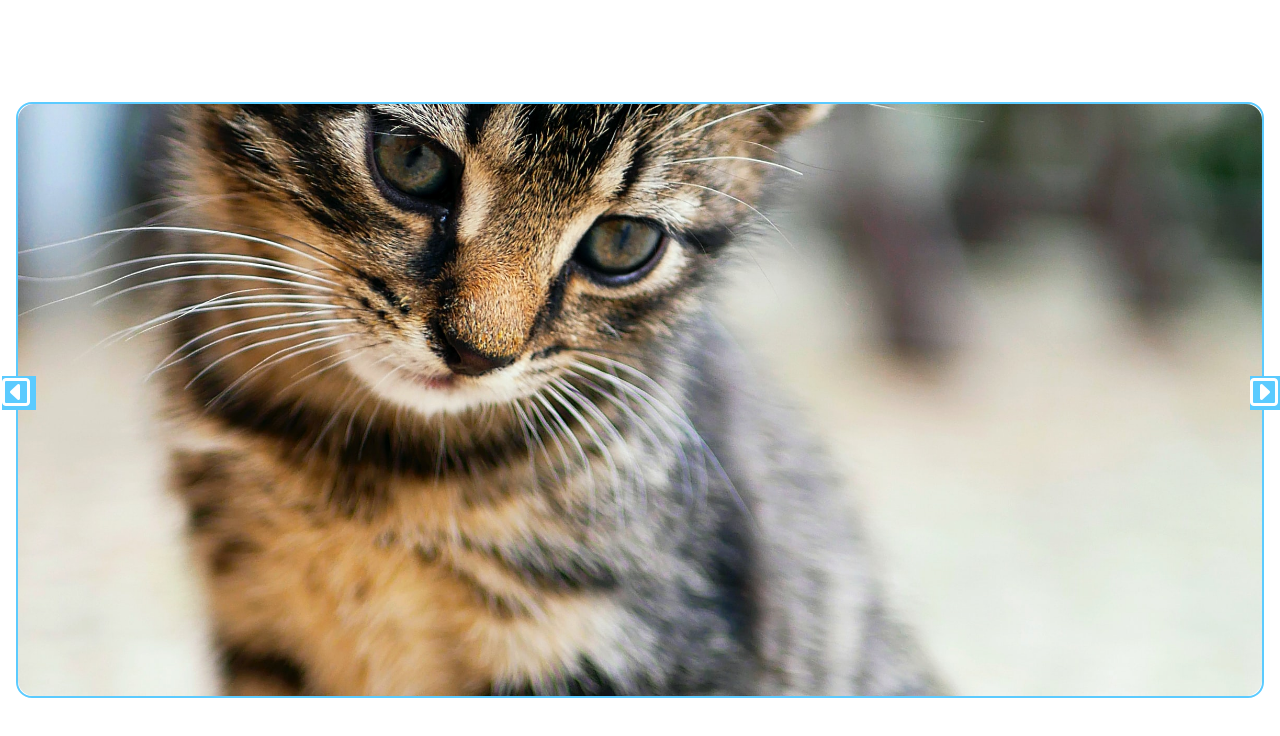
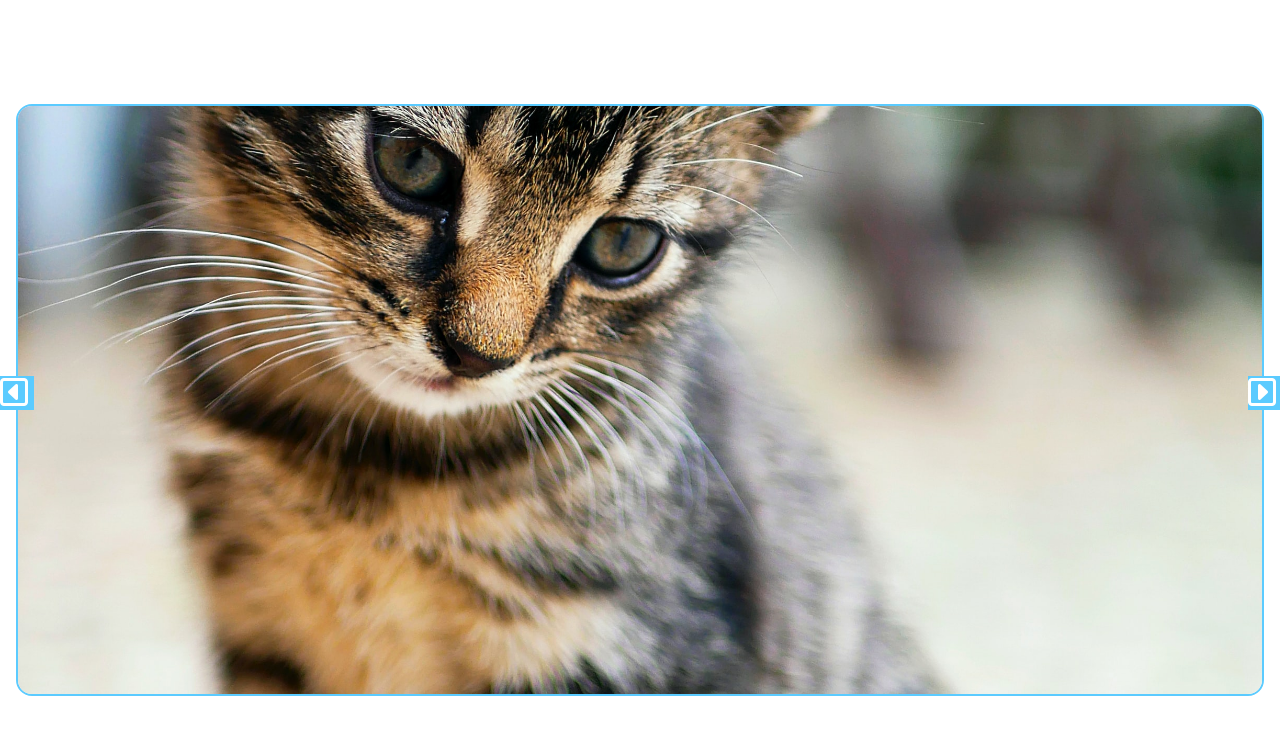
Before and after one commit to RKanna/image-slider-project, a plain HTML site: page index.html in a window 1280 px wide. Drawn offline with nearby package versions, Linux system fonts and the light colour scheme.

Commit message:
Done Fully

```diff
--- a/index.html
+++ b/index.html
@@ -47,7 +47,7 @@
   </head>
   <body class="flex justify-center items-center">
     <div
-      class="image-slider-div border-2 border-skyblue flex-wrap overflow-visible relative rounded-2xl"
+      class="image-slider-div flex-wrap overflow-visible relative rounded-2xl"
     >
       <i
         class="itag absolute bg-skyblue w-[2.1rem] h-[2.1rem] text-white fa fa-caret-square-o-left fa-2x button"
@@ -60,7 +60,7 @@
         id="forward"
       ></i>
       <div
-        class="img-container overflow-hidden w-[78rem] h-[37rem] rounded-2xl"
+        class="img-container overflow-hidden rounded-2xl border-2 border-skyblue w-[78rem] h-[37rem]"
       >
         <img class="imgOne scaled-image" src="/images/image-0.jpg" alt="cat" />
         <img class="imgTwo scaled-image" src="/images/image-1.jpg" alt="cat" />
```
